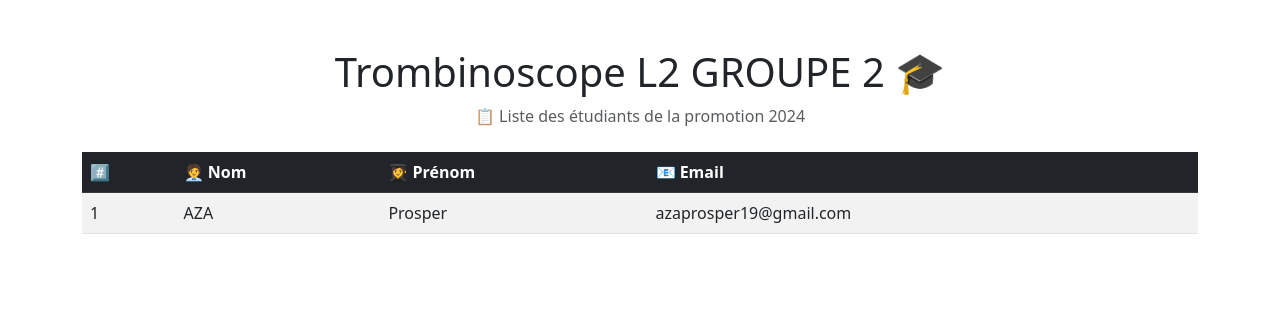
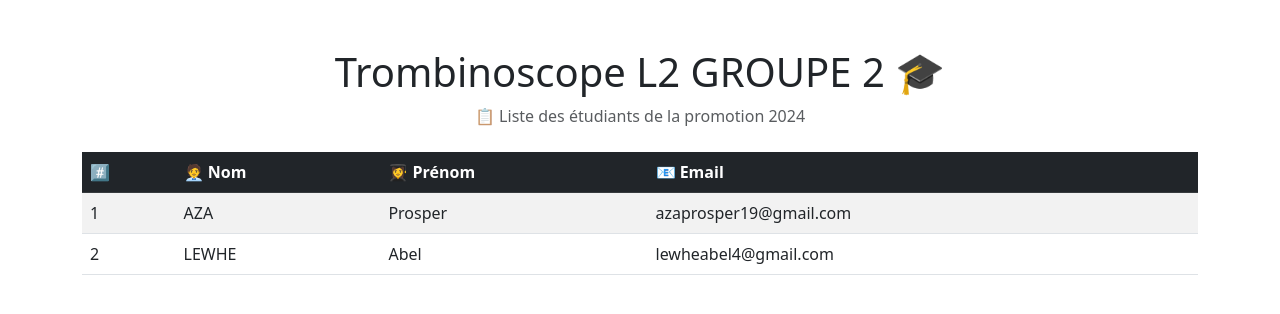
Before and after one commit to shadowchrist100/trombi-g2-2024, a plain HTML site: page index.html in a window 1280 px wide. Drawn offline with nearby package versions, Linux system fonts and the light colour scheme.

Commit message:
ajout de abel

```diff
--- a/index.html
+++ b/index.html
@@ -27,6 +27,12 @@
                     <td>Prosper</td>
                     <td>azaprosper19@gmail.com</td>
                 </tr>
+                <tr>
+                    <td>2</td>
+                    <td>LEWHE</td>
+                    <td>Abel</td>
+                    <td>lewheabel4@gmail.com</td>
+                </tr>
             </tbody>
         </table>
     </div>
```
